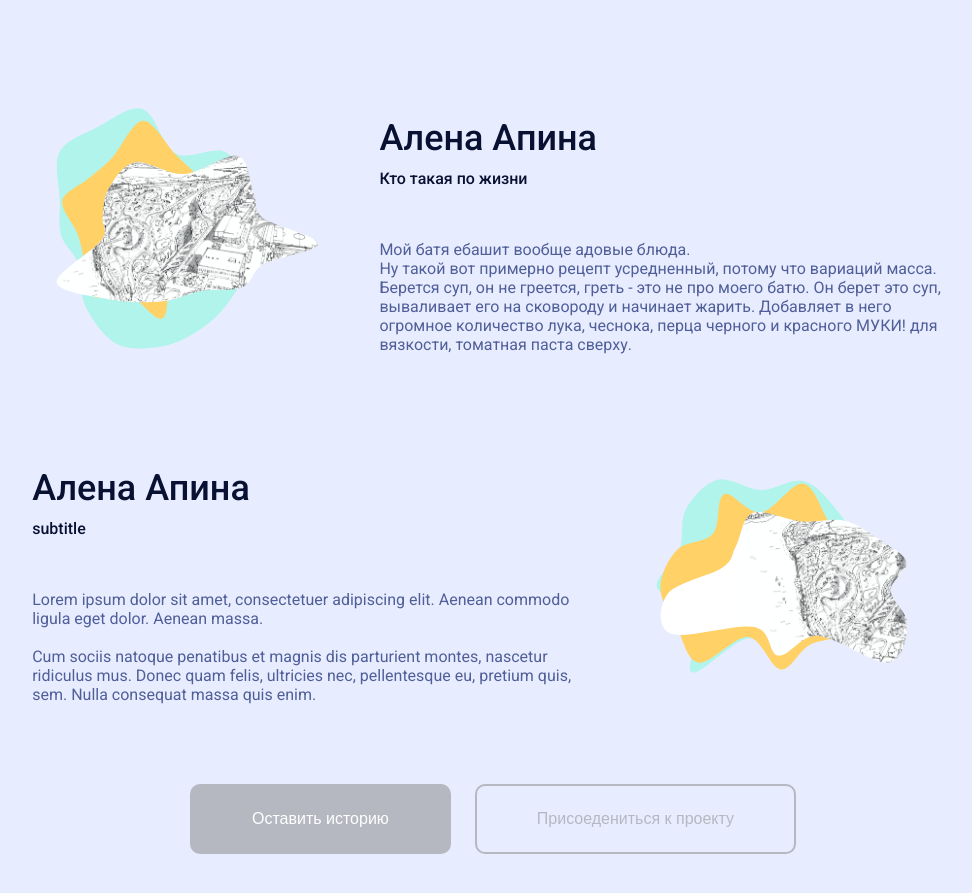
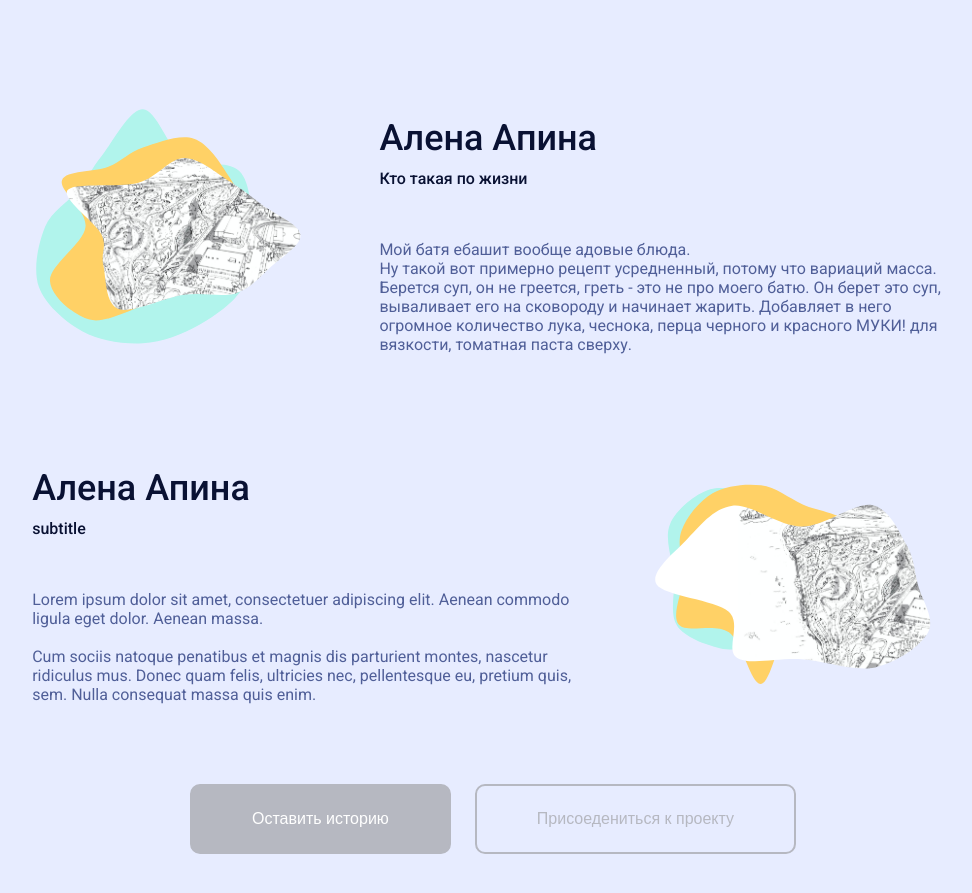
Before and after one commit to designunit/bereguray, a Next.js app: page / in a window 1280 px wide. Shown: the part 961-1854 px from the top of the page, without its empty margins (147-1119 px from the left). Built offline with nearby package versions, Linux system fonts and the light colour scheme.

Commit message:
static d3 bubbles

```diff
--- a/package.json
+++ b/package.json
@@ -8,8 +8,10 @@
         "start": "next start"
     },
     "dependencies": {
+        "@types/d3-selection": "^1.4.1",
         "@types/d3-shape": "^1.3.2",
         "classnames": "^2.2.6",
+        "d3-selection": "^1.4.1",
         "d3-shape": "^1.3.7",
         "next": "9.3.4",
         "react": "16.13.1",
--- a/src/components/Bubble/index.tsx
+++ b/src/components/Bubble/index.tsx
@@ -1,5 +1,7 @@
 import s from './styles.module.css'
-import * as d3 from 'd3-shape'
+import * as d3Shape from 'd3-shape'
+import { useRef, useEffect, useState } from 'react'
+import { select } from 'd3-selection'
 
 export type BubbleProps = {
     style?: React.CSSProperties
@@ -10,26 +12,34 @@ export type BubbleProps = {
 }
 
 export const Bubble: React.FC<BubbleProps> = ({
-    duration = 15 + Math.random()*60,
+    duration = 1000,
     picturePath,
     color = 'white',
     opacity = 1,
     ...props
 }) => {
-    const length = 15
+    const ref = useRef(null)
+
+    const pointCount = 12
     const angle = Math.PI * 2
-    const line = d3.lineRadial().curve(d3.curveCardinalClosed)
+    const line = d3Shape.lineRadial().curve(d3Shape.curveCardinalClosed)
         .radius((d, i) => .25 + Math.random()*.5*.5)
-        .angle((d, i) => angle / length * i)
+        .angle((d, i) => angle / pointCount * i)
+
+    useEffect(() => {
+        select(ref.current)
+            .attr('d', line({length: pointCount} as any) as string)
+    }, [])
+
     const path = (
         <path
             fillRule="evenodd"
             clipRule="evenodd"
             fill={color}
             opacity={opacity}
-            d={line({length} as [number,number][]) as string}
-            transform='translate(.5, .5)'>
-        </path>
+            transform='translate(.5, .5)'
+            ref={ref}
+        />
     )
 
     const clipPathId = `clipPath${picturePath}`
@@ -55,7 +65,7 @@ export const Bubble: React.FC<BubbleProps> = ({
             </svg>
 
             {!picturePath ? null : (
-                <img src={picturePath} style={{...props.style, WebkitClipPath: `url(#${clipPathId})`}} />
+                <img src={picturePath} style={{...props.style, WebkitClipPath: `url(#${clipPathId})`, clipPath: `url(#${clipPathId})`}} />
             )}
         </>
     )
--- a/src/components/IndexPage/index.tsx
+++ b/src/components/IndexPage/index.tsx
@@ -80,8 +80,8 @@ const IndexPage = () => (
             </div>
         </PageSection>
 
+
         <Stories />
-
         {/* <div className={styles.form}>
             <Title>
                 Присоединяйся к движению
```
Also changed, not shown: 1 other file (tests, documents, lock files or other folders).
